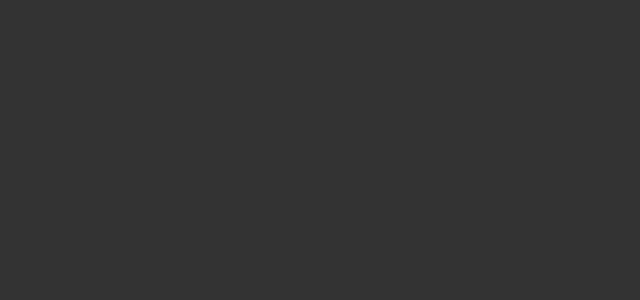
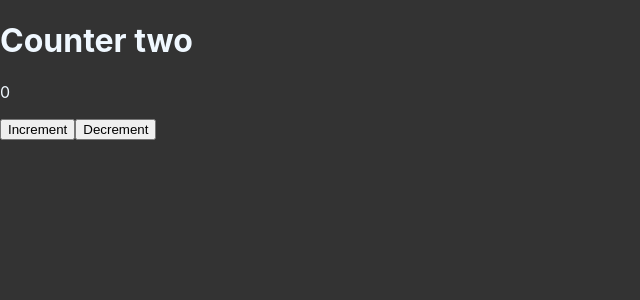
Before and after one commit to RaktimParasar/learning-frontend-testing, a React (Create React App) app in the folder react-testing/test-101/: page / in a window 1280 px wide. Shown: the top 300 px of the page, without its empty margins (0-640 px from the left). Built offline with nearby package versions, Linux system fonts and the light colour scheme.

Commit message:
mocking Fns

```diff
--- a/react-testing/test-101/src/App.tsx
+++ b/react-testing/test-101/src/App.tsx
@@ -4,6 +4,8 @@
 // import { Counter } from "./components/counter/Counter";
 // import { MuiMode } from "./components/mui/mui-mode";
 // import { AppProviders } from "./providers/app-providers";
+
+import { CounterTwo } from "./components/counter2/CounterTwo";
 
 function App() {
   return (
@@ -17,6 +19,7 @@ function App() {
           <MuiMode />
         </div>
       </AppProviders> */}
+      <CounterTwo count={0} />
     </>
   );
 }
--- /dev/null
+++ b/react-testing/test-101/src/components/counter2/CounterTwo.tsx
@@ -0,0 +1,12 @@
+import { CounterTwoProps } from "./CounterTwo.types";
+
+export const CounterTwo = ({ count, handleIncrement, handleDecrement }: CounterTwoProps) => {
+  return (
+    <div>
+      <h1>Counter two</h1>
+      <p>{count}</p>
+      <button onClick={handleIncrement}>Increment</button>
+      <button onClick={handleDecrement}>Decrement</button>
+    </div>
+  );
+};
--- /dev/null
+++ b/react-testing/test-101/src/components/counter2/CounterTwo.types.ts
@@ -0,0 +1,5 @@
+export type CounterTwoProps = {
+  count: number;
+  handleIncrement?: () => void;
+  handleDecrement?: () => void;
+};
```
Also changed, not shown: 1 other file (tests, documents, lock files or other folders).
